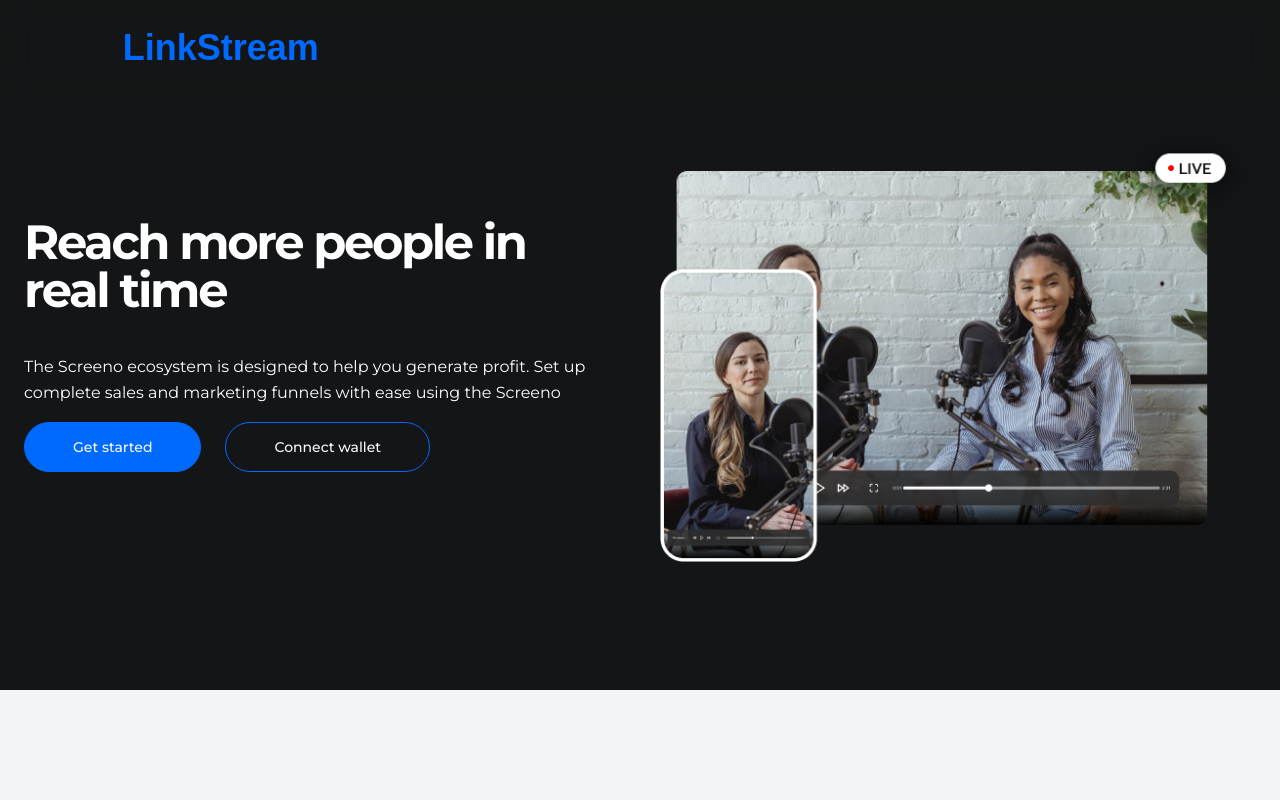
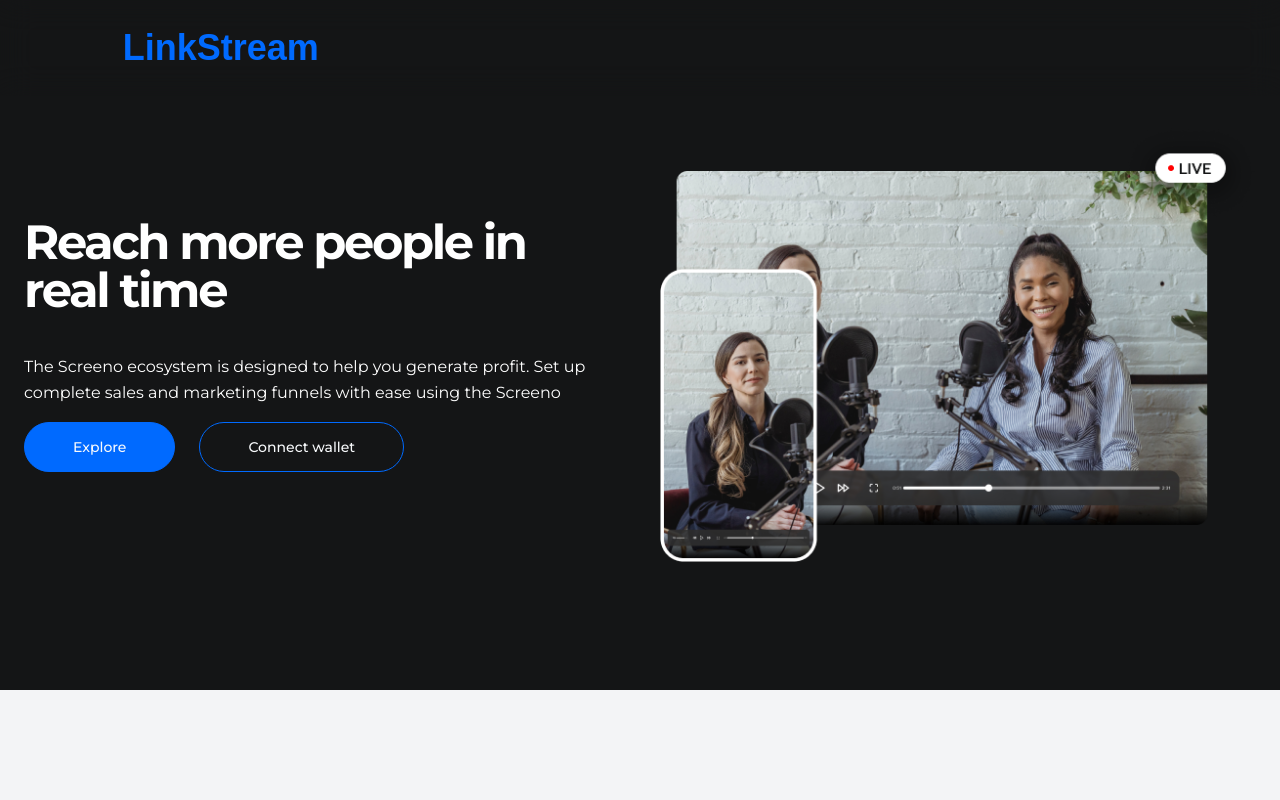
Before and after one commit to sogobanwo/link-stream, a Next.js app: page / in a window 1280 px wide. Shown: the top 800 px of the page. Built offline with nearby package versions, Linux system fonts and the light colour scheme; no server answers; a web font is replaced by a local one; what @web3modal/ethers would draw is missing.

Commit message:
add event cards

```diff
--- a/src/app/page.tsx
+++ b/src/app/page.tsx
@@ -47,7 +47,7 @@ export default function Component() {
 
               <div className="flex flex-row gap-6">
                 <Button className="rounded-full px-12 py-6 border border-[#006AFF] bg-[#006AFF]">
-                  Get started
+                  Explore
                 </Button>
 
                 <Button className="rounded-full px-12 py-6 border border-[#006AFF] bg-[#141516]">
```
